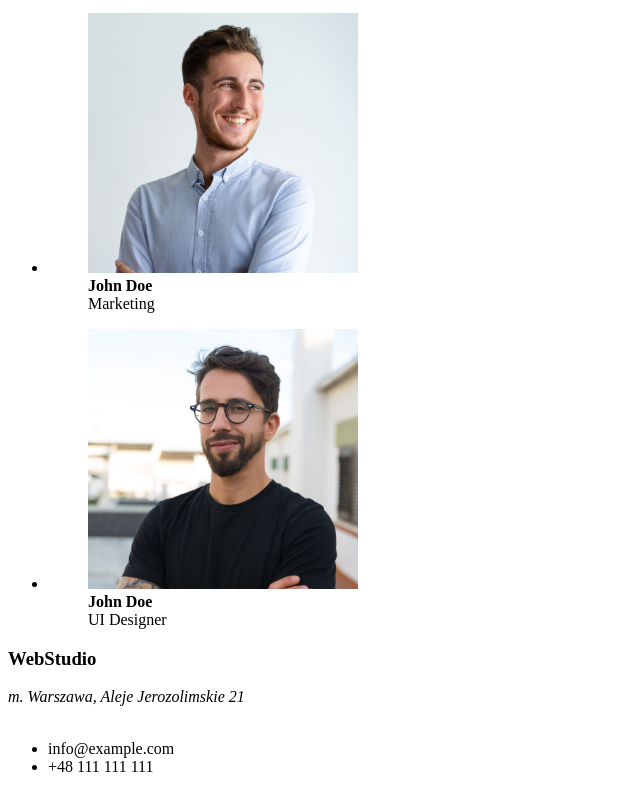
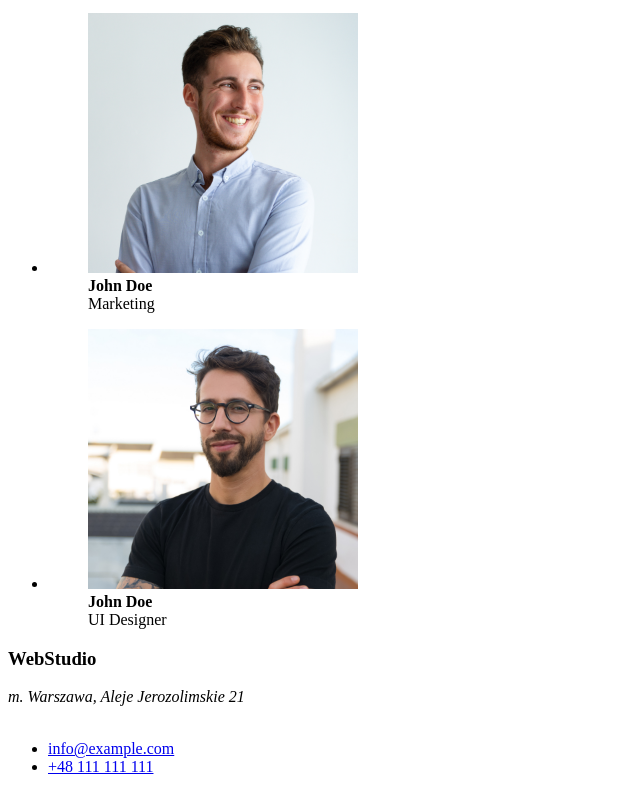
Before and after one commit to EdytaKucmin/goit-markup-hw-01, a plain HTML site: page index.html in a window 1280 px wide. Shown: the part 2172-2964 px from the top of the page, without its empty margins (0-640 px from the left). Drawn offline with Linux system fonts and the light colour scheme.

Commit message:
Update index.html

```diff
--- a/index.html
+++ b/index.html
@@ -147,8 +147,8 @@
       <address>m. Warszawa, Aleje Jerozolimskie 21</address>
       <br />
       <ul>
-        <li>info@example.com</li>
-        <li>+48 111 111 111</li>
+        <li><a href="mailito:info@example.com">info@example.com</a></li>
+        <li><a href="tel:+48111111111">+48 111 111 111</li>
       </ul>
     </footer>
   </body>
```
